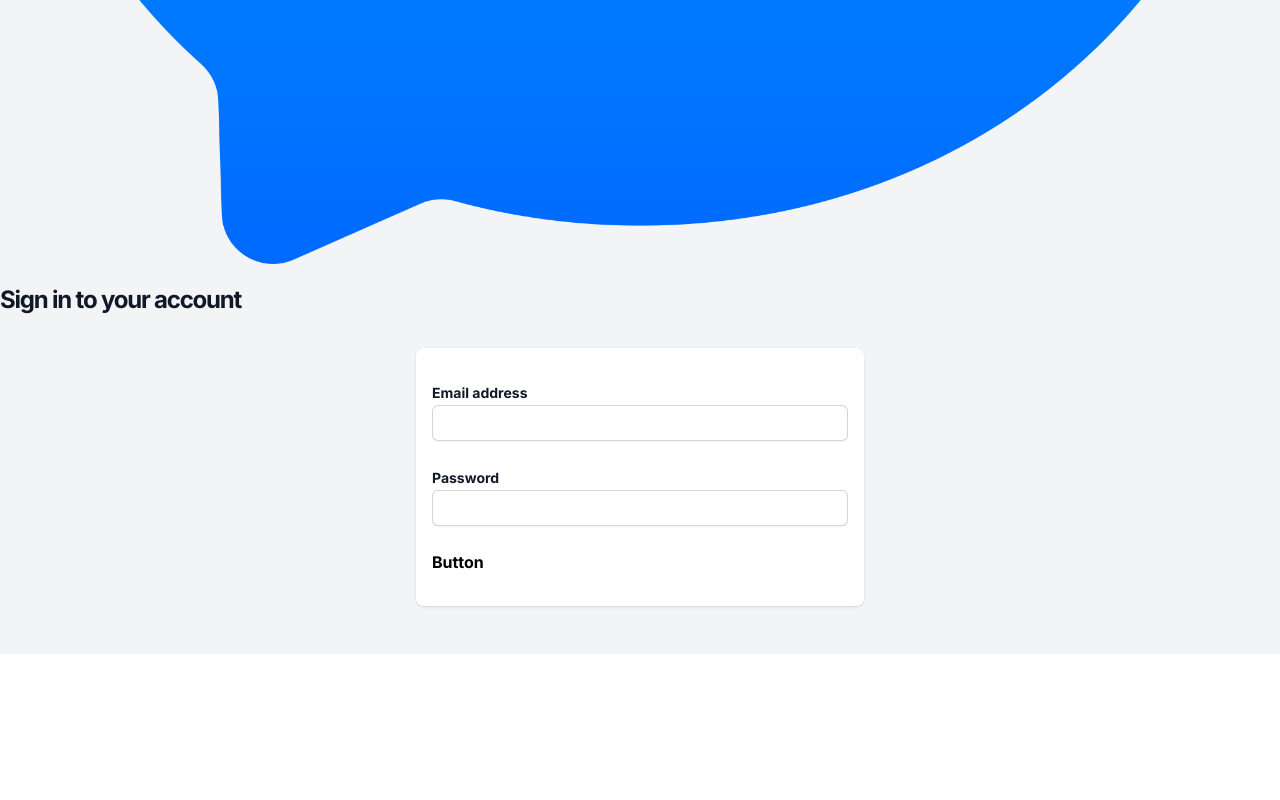
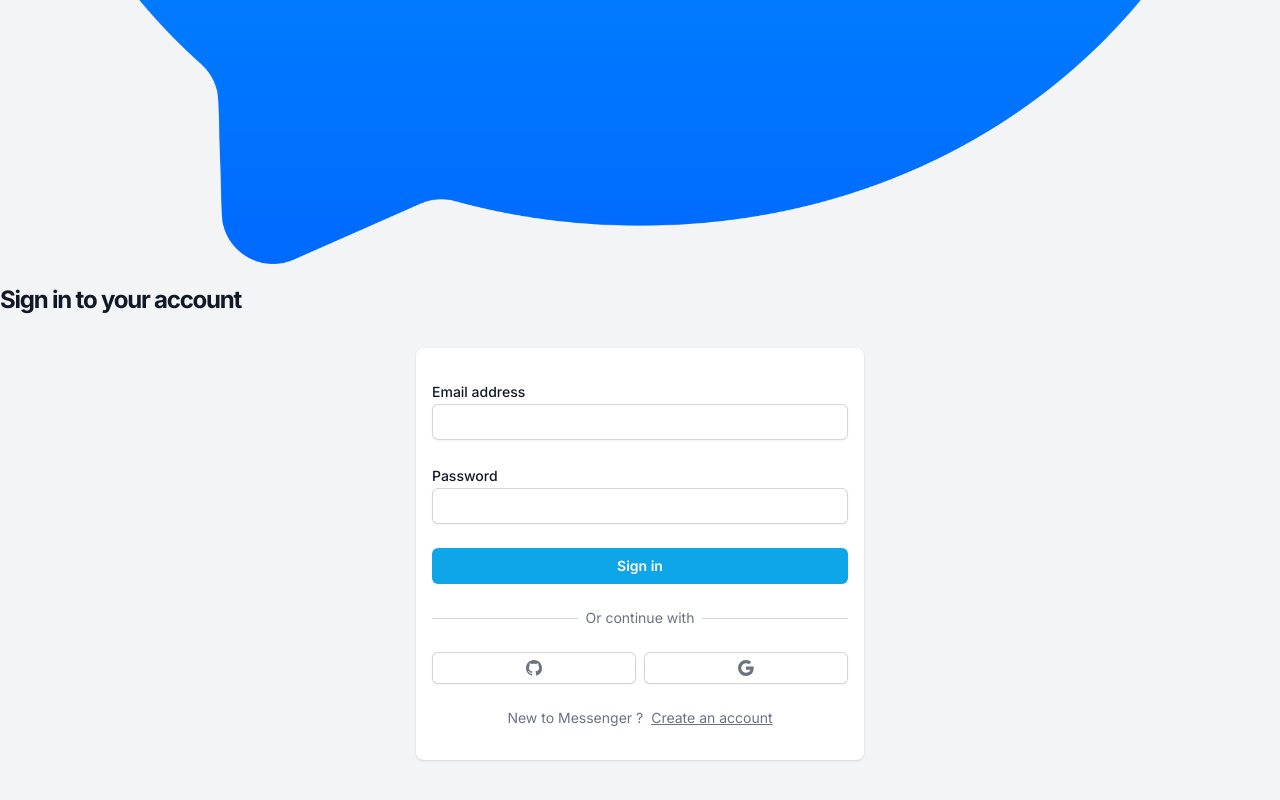
Before and after one commit to RrLSn/RealTime-Messenger, a Next.js app: page / in a window 1280 px wide. Shown: the part 1064-1864 px from the top of the page. Before the commit the page ends 1718 px from the top, so only its background shows below. Built offline with nearby package versions, Linux system fonts and the light colour scheme.

Commit message:
messengerClone

```diff
--- a/app/(site)/components/AuthForm.tsx
+++ b/app/(site)/components/AuthForm.tsx
@@ -4,6 +4,8 @@ import styles from '@/app/styles/AuthForm.module.css'
 import Button from '@/app/components/Button';
 import { use, useCallback, useState } from 'react'
 import { useForm, FieldValues, SubmitHandler } from 'react-hook-form';
+import AuthSocialButton from './AuthSocialButton';
+import {BsGithub, BsGoogle} from 'react-icons/bs'
 
 type variant = 'LOGIN' | 'REGISTER';
 const AuthForm = () => {
@@ -73,9 +75,35 @@ const AuthForm = () => {
                 errors={errors}
                 />
                 <div>
-                    <Button>test</Button>
+                    <Button fullwidth type='submit' disabled={isLoading}>{variant === 'LOGIN' ? 'Sign in' : 'Register'}</Button>
                 </div>
             </form>
+
+            <div className='mt-6'>
+                <div className='relative'>
+                    <div className='absolute inset-0 flex items-center'>
+                        <div className='w-full border-t border-gray-300' />
+                    </div>
+                    <div className='relative flex justify-center text-sm'>
+                        <span className='bg-white px-2 text-gray-500'>Or continue with</span>
+                    </div>
+                </div>
+
+                <div className='mt-6 flex justify-center gap-2'>
+                    <AuthSocialButton icon={BsGithub} onClick={() => socialAction('github')} />
+                    <AuthSocialButton icon={BsGoogle} onClick={() => socialAction('google')} />
+                </div>
+
+                <div className={styles.variantTrigger}>
+                    <div>
+                        {variant === 'LOGIN' ? 'New to Messenger ?' : 'Already have an account'}
+                    </div>
+                    <div onClick={toggleVariant} className='cursor-pointer underline'>
+                        {variant === 'LOGIN' ? 'Create an account' : 'login'}
+                    </div>
+                </div>
+
+            </div>
         </main>
     </div>
   )
--- /dev/null
+++ b/app/(site)/components/AuthSocialButton.tsx
@@ -0,0 +1,23 @@
+import { IconType } from "react-icons"
+import Styles from '@/app/styles/AuthForm.module.css'
+
+interface AuthSocialButtonProps{
+  icon: IconType,
+  onClick: () => void;
+}
+
+const AuthSocialButton: React.FC<AuthSocialButtonProps> = ({
+  icon: Icon,
+  onClick
+}) => {
+  return (
+    <button
+    type="button"
+    onClick={onClick}
+    className={Styles.AuthSocialButton}>
+      <Icon />
+    </button>
+  )
+}
+
+export default AuthSocialButton
--- a/app/components/Button.tsx
+++ b/app/components/Button.tsx
@@ -1,8 +1,42 @@
-import React from 'react'
+'use client'
+import clsx from 'clsx'
 
-const Button = () => {
+interface buttonProps {
+    type?: 'button' | 'submit' | 'reset' | undefined;
+    children?: React.ReactNode;
+    fullwidth?: boolean;
+    secondary?: boolean;
+    danger?: boolean;
+    disabled?: boolean;
+    onClick?: () => void
+}
+
+const Button: React.FC<buttonProps> = ({
+    type,
+    children,
+    secondary,
+    danger,
+    disabled,
+    onClick,
+    fullwidth
+}) => {
   return (
-    <div>Button</div>
+    <button onClick={onClick} type={type} disabled={disabled} className={clsx(`
+    flex
+    justify-center
+    rounded-md
+    px-3
+    py-2
+    text-sm
+    font-semibold
+    focus-visible:outline
+    focus-visible:outline-2
+    focus-visible:outline-offset-2`,
+    disabled && 'opacity-50 cursor-default',
+    secondary ? 'text-gray-900' : 'text-white',
+    fullwidth && 'w-full',
+    danger && 'bg-rose-500 hover:bg-rose-600 focus-visible:outline-rose-600',
+    !secondary && !danger && 'bg-sky-500 hover:bg-sky-500 focus-visible:outline-sky-500')}>{children}</button>
   )
 }
 
--- a/app/styles/AuthForm.module.css
+++ b/app/styles/AuthForm.module.css
@@ -9,3 +9,11 @@
 .wrapper main form{
     @apply space-y-6 font-bold
 }
+
+.AuthSocialButton{
+    @apply inline-flex w-full justify-center rounded-md bg-white px-4 py-2 text-gray-500 shadow-sm ring-1 ring-inset ring-gray-300 hover:bg-gray-50 focus:outline-offset-0 hover:text-blue-500
+}
+
+.variantTrigger{
+    @apply flex justify-center text-sm mt-6 text-gray-500 gap-2
+}
--- a/app/styles/Input.module.css
+++ b/app/styles/Input.module.css
@@ -1,3 +1,3 @@
 .wrapper label{
-    @apply text-gray-900 text-sm leading-6
+    @apply text-gray-900 block text-sm leading-6 font-medium
 }
```
